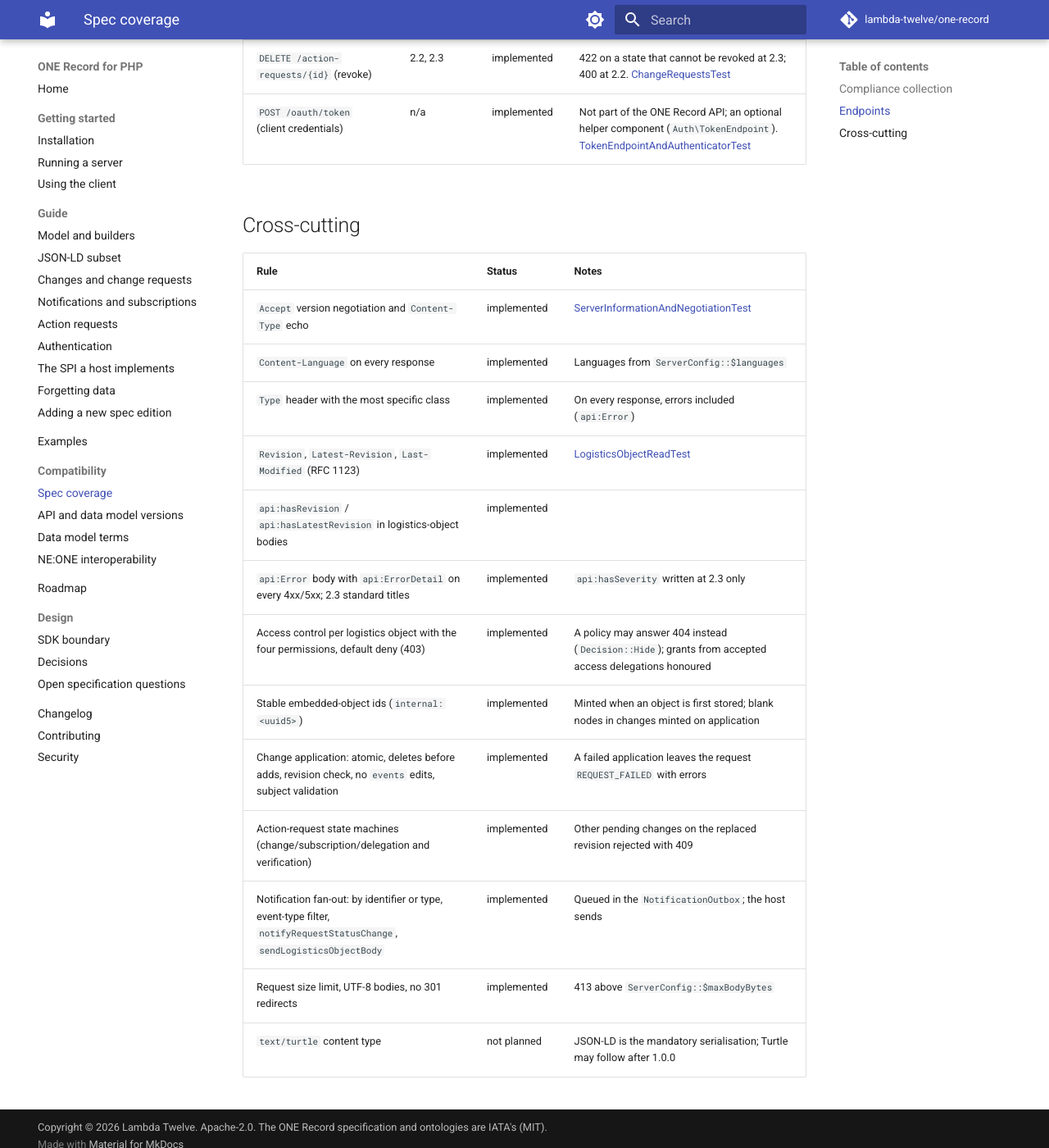
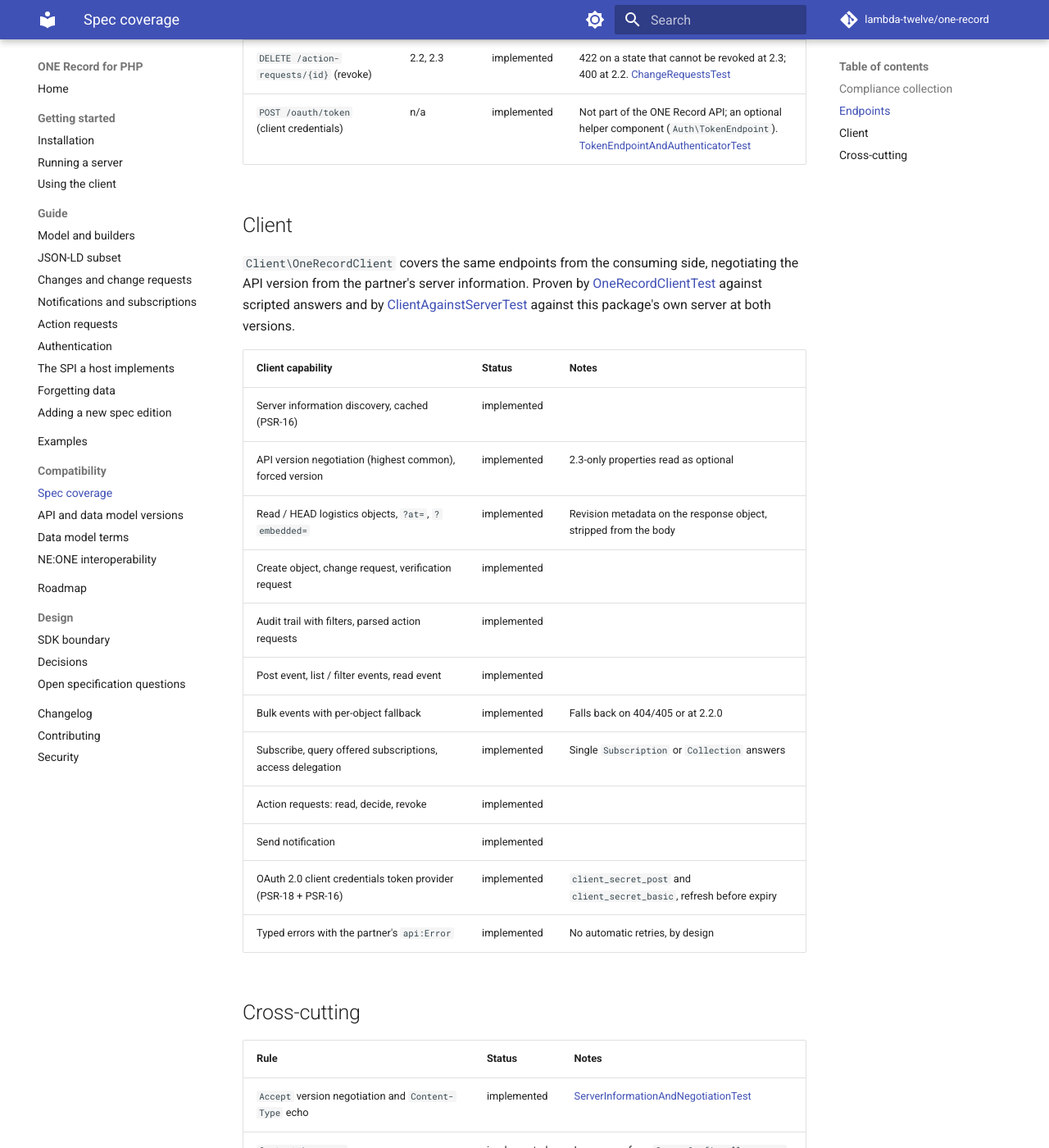
Before and after one commit to lambda-twelve/one-record, an MkDocs documentation site: the page built from docs/compatibility/spec-coverage.md, in a window 1280 px wide and 1400 px high, scrolled down 2237 px. Shown: the whole window at 82% size. Built offline with MkDocs 1.6.1 and Material for MkDocs 9.7.7, drawn with Linux system fonts in a browser that asks for light colours; comment, search, counter and statistics services are not loaded.

Commit message:
Document the client
The getting-started page covers construction, token providers, version
negotiation, the method table and error handling; a runnable example
drives the client against an in-process server. The coverage matrix gains
a client section and the roadmap marks phase 7 done.

```diff
--- a/docs/compatibility/spec-coverage.md
+++ b/docs/compatibility/spec-coverage.md
@@ -46,6 +46,30 @@ assertions of its own.
 | `DELETE /action-requests/{id}` (revoke) | 2.2, 2.3 | implemented | 422 on a state that cannot be revoked at 2.3; 400 at 2.2. [ChangeRequestsTest](https://github.com/lambda-twelve/one-record/blob/main/tests/Integration/ChangeRequestsTest.php) |
 | `POST /oauth/token` (client credentials) | n/a | implemented | Not part of the ONE Record API; an optional helper component (`Auth\TokenEndpoint`). [TokenEndpointAndAuthenticatorTest](https://github.com/lambda-twelve/one-record/blob/main/tests/Unit/Auth/TokenEndpointAndAuthenticatorTest.php) |
 
+## Client
+
+`Client\OneRecordClient` covers the same endpoints from the consuming side,
+negotiating the API version from the partner's server information. Proven by
+[OneRecordClientTest](https://github.com/lambda-twelve/one-record/blob/main/tests/Unit/Client/OneRecordClientTest.php)
+against scripted answers and by
+[ClientAgainstServerTest](https://github.com/lambda-twelve/one-record/blob/main/tests/Integration/ClientAgainstServerTest.php)
+against this package's own server at both versions.
+
+| Client capability | Status | Notes |
+| --- | --- | --- |
+| Server information discovery, cached (PSR-16) | implemented | |
+| API version negotiation (highest common), forced version | implemented | 2.3-only properties read as optional |
+| Read / HEAD logistics objects, `?at=`, `?embedded=` | implemented | Revision metadata on the response object, stripped from the body |
+| Create object, change request, verification request | implemented | |
+| Audit trail with filters, parsed action requests | implemented | |
+| Post event, list / filter events, read event | implemented | |
+| Bulk events with per-object fallback | implemented | Falls back on 404/405 or at 2.2.0 |
+| Subscribe, query offered subscriptions, access delegation | implemented | Single `Subscription` or `Collection` answers |
+| Action requests: read, decide, revoke | implemented | |
+| Send notification | implemented | |
+| OAuth 2.0 client credentials token provider (PSR-18 + PSR-16) | implemented | `client_secret_post` and `client_secret_basic`, refresh before expiry |
+| Typed errors with the partner's `api:Error` | implemented | No automatic retries, by design |
+
 ## Cross-cutting
 
 | Rule | Status | Notes |
```
Also changed, not shown: CHANGELOG.md (+7 -0 lines), docs/getting-started/client.md (+88 -4 lines), docs/roadmap.md (+2 -2 lines), 1 other file.
